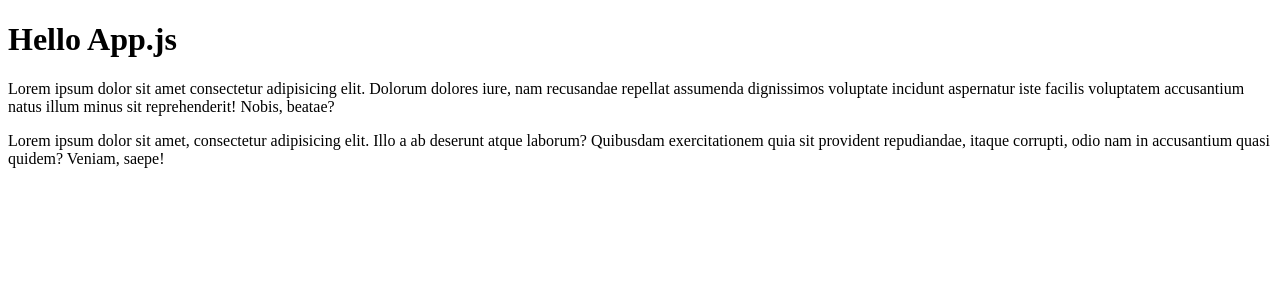
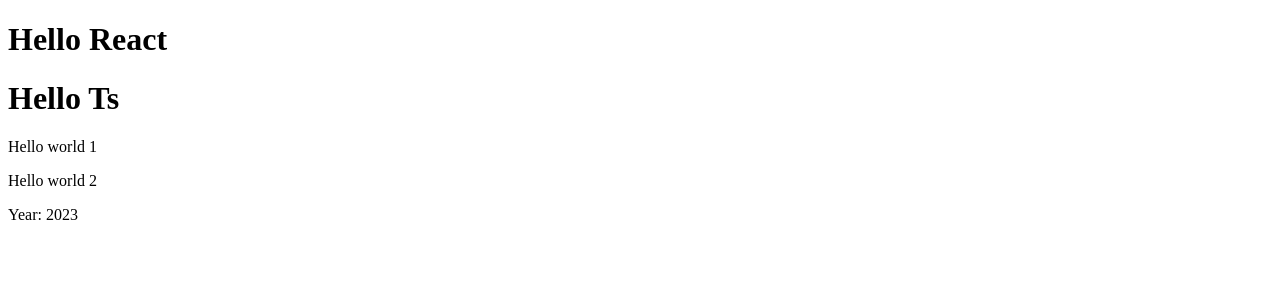
Before and after one commit to filipovandrij/Fake-shop, a React (Create React App) app: page / in a window 1280 px wide. Shown: the top 300 px of the page. Built offline with nearby package versions, Linux system fonts and the light colour scheme.

Commit message:
type of props and описали there

```diff
--- a/src/index.tsx
+++ b/src/index.tsx
@@ -1,25 +1,27 @@
 import React from 'react'
 import ReactDOM from 'react-dom/client'
 
-const Title = () => {
-    return <h1>Hello App.js</h1>
+interface ITitleProps {
+    text: string
 }
 
-const Content = () => {
+type ContentProps = {
+    text1: string
+    text2: string
+    year: number
+}
+
+const Title = (props: ITitleProps) => {
+    console.log(props)
+    return <h1>Hello {props.text}</h1>
+}
+
+const Content = (props: ContentProps) => {
     return (
         <React.Fragment>
-            <p>
-                Lorem ipsum dolor sit amet consectetur adipisicing elit. Dolorum
-                dolores iure, nam recusandae repellat assumenda dignissimos
-                voluptate incidunt aspernatur iste facilis voluptatem
-                accusantium natus illum minus sit reprehenderit! Nobis, beatae?
-            </p>
-            <p>
-                Lorem ipsum dolor sit amet, consectetur adipisicing elit. Illo a
-                ab deserunt atque laborum? Quibusdam exercitationem quia sit
-                provident repudiandae, itaque corrupti, odio nam in accusantium
-                quasi quidem? Veniam, saepe!
-            </p>
+            <p>{props.text1}</p>
+            <p>{props.text2}</p>
+            <p>Year: {props.year}</p>
         </React.Fragment>
     )
 }
@@ -27,8 +29,9 @@
 function App() {
     return (
         <>
-            <Title />
-            <Content />
+            <Title text="React" />
+            <Title text="Ts" />
+            <Content text1="Hello world 1" text2="Hello world 2" year={2023} />
         </>
     )
 }
```
